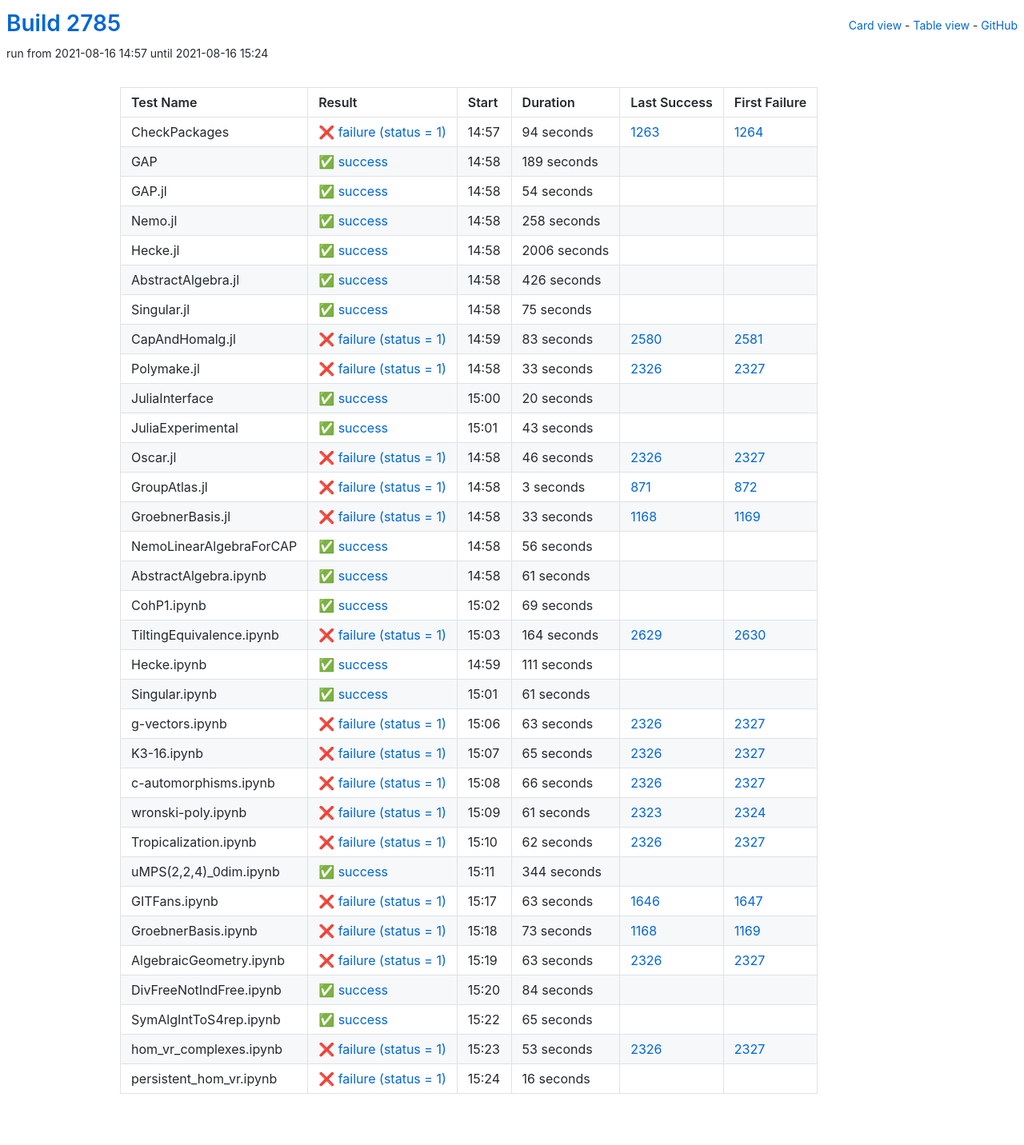
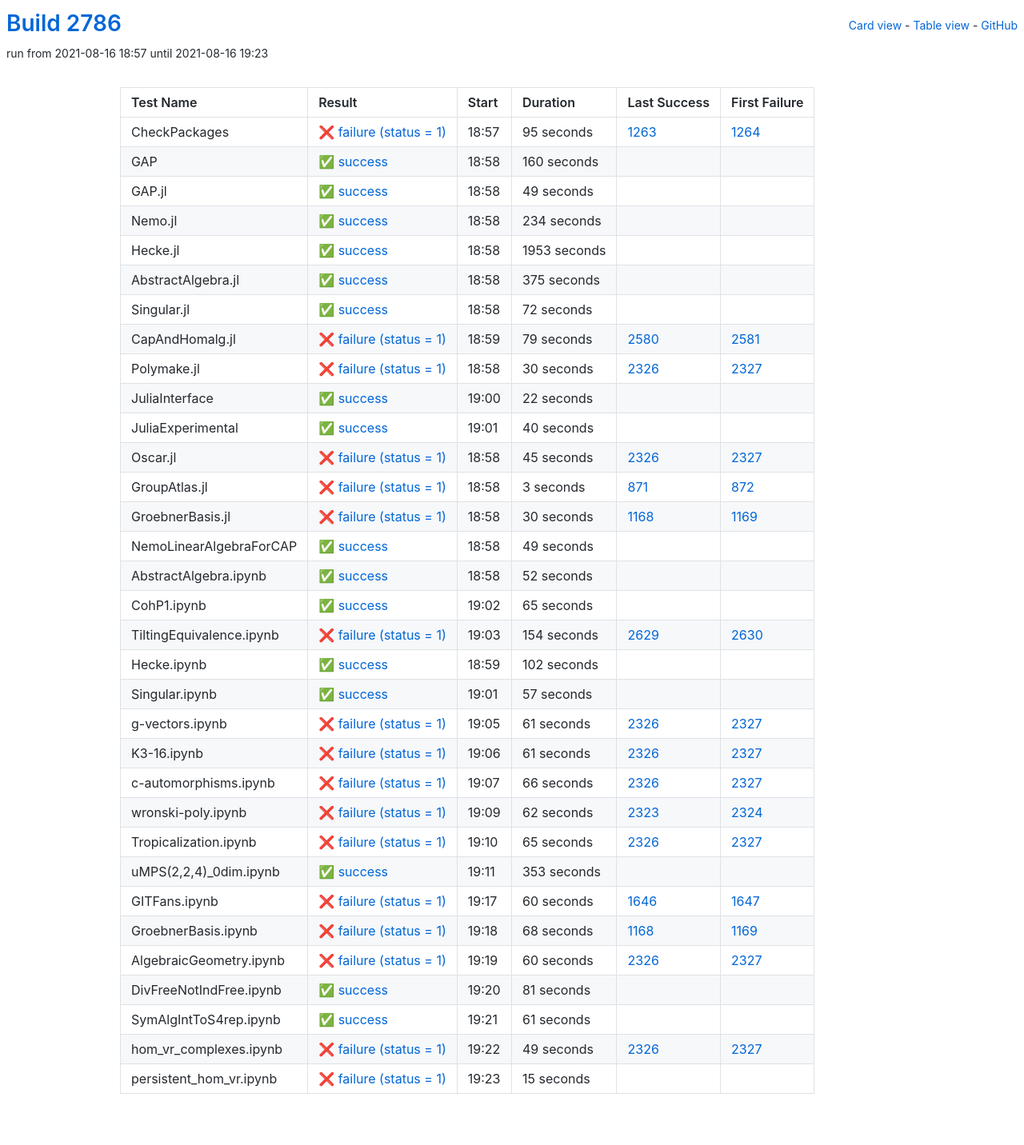
Before and after one commit to oscar-system/oscar-ci-status-stable, a Jekyll site: the page built from table.html, in a window 1280 px wide. Shown: the whole page at 80% size. Built offline with Jekyll 4.4.1, drawn with Linux system fonts in a browser that asks for light colours.

Commit message:
Build #2786

```diff
--- a/_data/ci.yml
+++ b/_data/ci.yml
@@ -1,6 +1,6 @@
 ---
-build: 2785
-build_url: https://oscarci.mathematik.uni-kl.de/job/oscar-stable/2785/
+build: 2786
+build_url: https://oscarci.mathematik.uni-kl.de/job/oscar-stable/2786/
 job: oscar-stable
 organization: oscar-system
 repo: oscar-ci-status-stable
@@ -8,152 +8,152 @@ repourl: https://github.com/oscar-system/oscar-ci-status-stable
 tests:
 - name: CheckPackages
   id: checkpackages
-  log: https://oscarci.mathematik.uni-kl.de/job/oscar-stable/2785/artifact/logs/build-2785/CheckPackages.log
-  start: 2021-08-16 14:57
+  log: https://oscarci.mathematik.uni-kl.de/job/oscar-stable/2786/artifact/logs/build-2786/CheckPackages.log
+  start: 2021-08-16 18:57
   success: false
   exitcode: 1
   status: failure
-  duration: 94
+  duration: 95
   last_success: 1263
   last_success_url: https://oscarci.mathematik.uni-kl.de/job/oscar-stable/1263/
   first_failure: 1264
   first_failure_url: https://oscarci.mathematik.uni-kl.de/job/oscar-stable/1264/
 - name: GAP
   id: gap
-  log: https://oscarci.mathematik.uni-kl.de/job/oscar-stable/2785/artifact/logs/build-2785/GAP.log
-  start: 2021-08-16 14:58
+  log: https://oscarci.mathematik.uni-kl.de/job/oscar-stable/2786/artifact/logs/build-2786/GAP.log
+  start: 2021-08-16 18:58
   success: true
   exitcode: 0
   status: success
-  duration: 189
+  duration: 160
   last_success: false
   last_success_url:
   first_failure: false
   first_failure_url:
 - name: GAP.jl
   id: gap-jl
-  log: https://oscarci.mathematik.uni-kl.de/job/oscar-stable/2785/artifact/logs/build-2785/GAP.jl.log
-  start: 2021-08-16 14:58
+  log: https://oscarci.mathematik.uni-kl.de/job/oscar-stable/2786/artifact/logs/build-2786/GAP.jl.log
+  start: 2021-08-16 18:58
   success: true
   exitcode: 0
   status: success
-  duration: 54
+  duration: 49
   last_success: false
   last_success_url:
   first_failure: false
   first_failure_url:
 - name: Nemo.jl
   id: nemo-jl
-  log: https://oscarci.mathematik.uni-kl.de/job/oscar-stable/2785/artifact/logs/build-2785/Nemo.jl.log
-  start: 2021-08-16 14:58
+  log: https://oscarci.mathematik.uni-kl.de/job/oscar-stable/2786/artifact/logs/build-2786/Nemo.jl.log
+  start: 2021-08-16 18:58
   success: true
   exitcode: 0
   status: success
-  duration: 258
+  duration: 234
   last_success: false
   last_success_url:
   first_failure: false
   first_failure_url:
 - name: Hecke.jl
   id: hecke-jl
-  log: https://oscarci.mathematik.uni-kl.de/job/oscar-stable/2785/artifact/logs/build-2785/Hecke.jl.log
-  start: 2021-08-16 14:58
+  log: https://oscarci.mathematik.uni-kl.de/job/oscar-stable/2786/artifact/logs/build-2786/Hecke.jl.log
+  start: 2021-08-16 18:58
   success: true
   exitcode: 0
   status: success
-  duration: 2006
+  duration: 1953
   last_success: false
   last_success_url:
   first_failure: false
   first_failure_url:
 - name: AbstractAlgebra.jl
   id: abstractalgebra-jl
-  log: https://oscarci.mathematik.uni-kl.de/job/oscar-stable/2785/artifact/logs/build-2785/AbstractAlgebra.jl.log
-  start: 2021-08-16 14:58
+  log: https://oscarci.mathematik.uni-kl.de/job/oscar-stable/2786/artifact/logs/build-2786/AbstractAlgebra.jl.log
+  start: 2021-08-16 18:58
   success: true
   exitcode: 0
   status: success
-  duration: 426
+  duration: 375
   last_success: false
   last_success_url:
   first_failure: false
   first_failure_url:
 - name: Singular.jl
   id: singular-jl
-  log: https://oscarci.mathematik.uni-kl.de/job/oscar-stable/2785/artifact/logs/build-2785/Singular.jl.log
-  start: 2021-08-16 14:58
+  log: https://oscarci.mathematik.uni-kl.de/job/oscar-stable/2786/artifact/logs/build-2786/Singular.jl.log
+  start: 2021-08-16 18:58
   success: true
   exitcode: 0
   status: success
-  duration: 75
+  duration: 72
   last_success: false
   last_success_url:
   first_failure: false
   first_failure_url:
 - name: CapAndHomalg.jl
   id: capandhomalg-jl
-  log: https://oscarci.mathematik.uni-kl.de/job/oscar-stable/2785/artifact/logs/build-2785/CapAndHomalg.jl.log
-  start: 2021-08-16 14:59
+  log: https://oscarci.mathematik.uni-kl.de/job/oscar-stable/2786/artifact/logs/build-2786/CapAndHomalg.jl.log
+  start: 2021-08-16 18:59
   success: false
   exitcode: 1
   status: failure
-  duration: 83
+  duration: 79
   last_success: 2580
   last_success_url: https://oscarci.mathematik.uni-kl.de/job/oscar-stable/2580/
   first_failure: 2581
   first_failure_url: https://oscarci.mathematik.uni-kl.de/job/oscar-stable/2581/
 - name: Polymake.jl
   id: polymake-jl
-  log: https://oscarci.mathematik.uni-kl.de/job/oscar-stable/2785/artifact/logs/build-2785/Polymake.jl.log
-  start: 2021-08-16 14:58
+  log: https://oscarci.mathematik.uni-kl.de/job/oscar-stable/2786/artifact/logs/build-2786/Polymake.jl.log
+  start: 2021-08-16 18:58
   success: false
   exitcode: 1
   status: failure
-  duration: 33
+  duration: 30
   last_success: 2326
   last_success_url: https://oscarci.mathematik.uni-kl.de/job/oscar-stable/2326/
   first_failure: 2327
   first_failure_url: https://oscarci.mathematik.uni-kl.de/job/oscar-stable/2327/
 - name: JuliaInterface
   id: juliainterface
-  log: https://oscarci.mathematik.uni-kl.de/job/oscar-stable/2785/artifact/logs/build-2785/JuliaInterface.log
-  start: 2021-08-16 15:00
+  log: https://oscarci.mathematik.uni-kl.de/job/oscar-stable/2786/artifact/logs/build-2786/JuliaInterface.log
+  start: 2021-08-16 19:00
   success: true
   exitcode: 0
   status: success
-  duration: 20
+  duration: 22
   last_success: false
   last_success_url:
   first_failure: false
   first_failure_url:
 - name: JuliaExperimental
   id: juliaexperimental
-  log: https://oscarci.mathematik.uni-kl.de/job/oscar-stable/2785/artifact/logs/build-2785/JuliaExperimental.log
-  start: 2021-08-16 15:01
+  log: https://oscarci.mathematik.uni-kl.de/job/oscar-stable/2786/artifact/logs/build-2786/JuliaExperimental.log
+  start: 2021-08-16 19:01
   success: true
   exitcode: 0
   status: success
-  duration: 43
+  duration: 40
   last_success: false
   last_success_url:
   first_failure: false
   first_failure_url:
 - name: Oscar.jl
   id: oscar-jl
-  log: https://oscarci.mathematik.uni-kl.de/job/oscar-stable/2785/artifact/logs/build-2785/Oscar.jl.log
-  start: 2021-08-16 14:58
+  log: https://oscarci.mathematik.uni-kl.de/job/oscar-stable/2786/artifact/logs/build-2786/Oscar.jl.log
+  start: 2021-08-16 18:58
   success: false
   exitcode: 1
   status: failure
-  duration: 46
+  duration: 45
   last_success: 2326
   last_success_url: https://oscarci.mathematik.uni-kl.de/job/oscar-stable/2326/
   first_failure: 2327
   first_failure_url: https://oscarci.mathematik.uni-kl.de/job/oscar-stable/2327/
 - name: GroupAtlas.jl
   id: groupatlas-jl
-  log: https://oscarci.mathematik.uni-kl.de/job/oscar-stable/2785/artifact/logs/build-2785/GroupAtlas.jl.log
-  start: 2021-08-16 14:58
+  log: https://oscarci.mathematik.uni-kl.de/job/oscar-stable/2786/artifact/logs/build-2786/GroupAtlas.jl.log
+  start: 2021-08-16 18:58
   success: false
   exitcode: 1
   status: failure
@@ -164,116 +164,116 @@ tests:
   first_failure_url: https://oscarci.mathematik.uni-kl.de/job/oscar-stable/872/
 - name: GroebnerBasis.jl
   id: groebnerbasis-jl
-  log: https://oscarci.mathematik.uni-kl.de/job/oscar-stable/2785/artifact/logs/build-2785/GroebnerBasis.jl.log
-  start: 2021-08-16 14:58
+  log: https://oscarci.mathematik.uni-kl.de/job/oscar-stable/2786/artifact/logs/build-2786/GroebnerBasis.jl.log
+  start: 2021-08-16 18:58
   success: false
   exitcode: 1
   status: failure
-  duration: 33
+  duration: 30
   last_success: 1168
   last_success_url: https://oscarci.mathematik.uni-kl.de/job/oscar-stable/1168/
   first_failure: 1169
   first_failure_url: https://oscarci.mathematik.uni-kl.de/job/oscar-stable/1169/
 - name: NemoLinearAlgebraForCAP
   id: nemolinearalgebraforcap
-  log: https://oscarci.mathematik.uni-kl.de/job/oscar-stable/2785/artifact/logs/build-2785/NemoLinearAlgebraForCAP.log
-  start: 2021-08-16 14:58
+  log: https://oscarci.mathematik.uni-kl.de/job/oscar-stable/2786/artifact/logs/build-2786/NemoLinearAlgebraForCAP.log
+  start: 2021-08-16 18:58
   success: true
   exitcode: 0
   status: success
-  duration: 56
+  duration: 49
   last_success: false
   last_success_url:
   first_failure: false
   first_failure_url:
 - name: AbstractAlgebra.ipynb
   id: abstractalgebra-ipynb
-  log: https://oscarci.mathematik.uni-kl.de/job/oscar-stable/2785/artifact/logs/build-2785/AbstractAlgebra.ipynb.log
-  start: 2021-08-16 14:58
+  log: https://oscarci.mathematik.uni-kl.de/job/oscar-stable/2786/artifact/logs/build-2786/AbstractAlgebra.ipynb.log
+  start: 2021-08-16 18:58
   success: true
   exitcode: 0
   status: success
-  duration: 61
+  duration: 52
   last_success: false
   last_success_url:
   first_failure: false
   first_failure_url:
 - name: CohP1.ipynb
   id: cohp1-ipynb
-  log: https://oscarci.mathematik.uni-kl.de/job/oscar-stable/2785/artifact/logs/build-2785/CohP1.ipynb.log
-  start: 2021-08-16 15:02
+  log: https://oscarci.mathematik.uni-kl.de/job/oscar-stable/2786/artifact/logs/build-2786/CohP1.ipynb.log
+  start: 2021-08-16 19:02
   success: true
   exitcode: 0
   status: success
-  duration: 69
+  duration: 65
   last_success: false
   last_success_url:
   first_failure: false
   first_failure_url:
 - name: TiltingEquivalence.ipynb
   id: tiltingequivalence-ipynb
-  log: https://oscarci.mathematik.uni-kl.de/job/oscar-stable/2785/artifact/logs/build-2785/TiltingEquivalence.ipynb.log
-  start: 2021-08-16 15:03
+  log: https://oscarci.mathematik.uni-kl.de/job/oscar-stable/2786/artifact/logs/build-2786/TiltingEquivalence.ipynb.log
+  start: 2021-08-16 19:03
   success: false
   exitcode: 1
   status: failure
-  duration: 164
+  duration: 154
   last_success: 2629
   last_success_url: https://oscarci.mathematik.uni-kl.de/job/oscar-stable/2629/
   first_failure: 2630
   first_failure_url: https://oscarci.mathematik.uni-kl.de/job/oscar-stable/2630/
 - name: Hecke.ipynb
   id: hecke-ipynb
-  log: https://oscarci.mathematik.uni-kl.de/job/oscar-stable/2785/artifact/logs/build-2785/Hecke.ipynb.log
-  start: 2021-08-16 14:59
+  log: https://oscarci.mathematik.uni-kl.de/job/oscar-stable/2786/artifact/logs/build-2786/Hecke.ipynb.log
+  start: 2021-08-16 18:59
   success: true
   exitcode: 0
   status: success
-  duration: 111
+  duration: 102
   last_success: false
   last_success_url:
   first_failure: false
   first_failure_url:
 - name: Singular.ipynb
   id: singular-ipynb
-  log: https://oscarci.mathematik.uni-kl.de/job/oscar-stable/2785/artifact/logs/build-2785/Singular.ipynb.log
-  start: 2021-08-16 15:01
+  log: https://oscarci.mathematik.uni-kl.de/job/oscar-stable/2786/artifact/logs/build-2786/Singular.ipynb.log
+  start: 2021-08-16 19:01
   success: true
   exitcode: 0
   status: success
-  duration: 61
+  duration: 57
   last_success: false
   last_success_url:
   first_failure: false
   first_failure_url:
 - name: g-vectors.ipynb
   id: g-vectors-ipynb
-  log: https://oscarci.mathematik.uni-kl.de/job/oscar-stable/2785/artifact/logs/build-2785/g-vectors.ipynb.log
-  start: 2021-08-16 15:06
+  log: https://oscarci.mathematik.uni-kl.de/job/oscar-stable/2786/artifact/logs/build-2786/g-vectors.ipynb.log
+  start: 2021-08-16 19:05
   success: false
   exitcode: 1
   status: failure
-  duration: 63
+  duration: 61
   last_success: 2326
   last_success_url: https://oscarci.mathematik.uni-kl.de/job/oscar-stable/2326/
   first_failure: 2327
   first_failure_url: https://oscarci.mathematik.uni-kl.de/job/oscar-stable/2327/
 - name: K3-16.ipynb
   id: k3-16-ipynb
-  log: https://oscarci.mathematik.uni-kl.de/job/oscar-stable/2785/artifact/logs/build-2785/K3-16.ipynb.log
-  start: 2021-08-16 15:07
+  log: https://oscarci.mathematik.uni-kl.de/job/oscar-stable/2786/artifact/logs/build-2786/K3-16.ipynb.log
+  start: 2021-08-16 19:06
   success: false
   exitcode: 1
   status: failure
-  duration: 65
+  duration: 61
   last_success: 2326
   last_success_url: https://oscarci.mathematik.uni-kl.de/job/oscar-stable/2326/
   first_failure: 2327
   first_failure_url: https://oscarci.mathematik.uni-kl.de/job/oscar-stable/2327/
 - name: c-automorphisms.ipynb
   id: c-automorphisms-ipynb
-  log: https://oscarci.mathematik.uni-kl.de/job/oscar-stable/2785/artifact/logs/build-2785/c-automorphisms.ipynb.log
-  start: 2021-08-16 15:08
+  log: https://oscarci.mathematik.uni-kl.de/job/oscar-stable/2786/artifact/logs/build-2786/c-automorphisms.ipynb.log
+  start: 2021-08-16 19:07
   success: false
   exitcode: 1
   status: failure
@@ -284,120 +284,120 @@ tests:
   first_failure_url: https://oscarci.mathematik.uni-kl.de/job/oscar-stable/2327/
 - name: wronski-poly.ipynb
   id: wronski-poly-ipynb
-  log: https://oscarci.mathematik.uni-kl.de/job/oscar-stable/2785/artifact/logs/build-2785/wronski-poly.ipynb.log
-  start: 2021-08-16 15:09
+  log: https://oscarci.mathematik.uni-kl.de/job/oscar-stable/2786/artifact/logs/build-2786/wronski-poly.ipynb.log
+  start: 2021-08-16 19:09
   success: false
   exitcode: 1
   status: failure
-  duration: 61
+  duration: 62
   last_success: 2323
   last_success_url: https://oscarci.mathematik.uni-kl.de/job/oscar-stable/2323/
   first_failure: 2324
   first_failure_url: https://oscarci.mathematik.uni-kl.de/job/oscar-stable/2324/
 - name: Tropicalization.ipynb
   id: tropicalization-ipynb
-  log: https://oscarci.mathematik.uni-kl.de/job/oscar-stable/2785/artifact/logs/build-2785/Tropicalization.ipynb.log
-  start: 2021-08-16 15:10
+  log: https://oscarci.mathematik.uni-kl.de/job/oscar-stable/2786/artifact/logs/build-2786/Tropicalization.ipynb.log
+  start: 2021-08-16 19:10
   success: false
   exitcode: 1
   status: failure
-  duration: 62
+  duration: 65
   last_success: 2326
   last_success_url: https://oscarci.mathematik.uni-kl.de/job/oscar-stable/2326/
   first_failure: 2327
   first_failure_url: https://oscarci.mathematik.uni-kl.de/job/oscar-stable/2327/
 - name: uMPS(2,2,4)_0dim.ipynb
   id: umps-2-2-4-0dim-ipynb
-  log: https://oscarci.mathematik.uni-kl.de/job/oscar-stable/2785/artifact/logs/build-2785/uMPS-2-2-4-_0dim.ipynb.log
-  start: 2021-08-16 15:11
+  log: https://oscarci.mathematik.uni-kl.de/job/oscar-stable/2786/artifact/logs/build-2786/uMPS-2-2-4-_0dim.ipynb.log
+  start: 2021-08-16 19:11
   success: true
   exitcode: 0
   status: success
-  duration: 344
+  duration: 353
   last_success: false
   last_success_url:
   first_failure: false
   first_failure_url:
 - name: GITFans.ipynb
   id: gitfans-ipynb
-  log: https://oscarci.mathematik.uni-kl.de/job/oscar-stable/2785/artifact/logs/build-2785/GITFans.ipynb.log
-  start: 2021-08-16 15:17
+  log: https://oscarci.mathematik.uni-kl.de/job/oscar-stable/2786/artifact/logs/build-2786/GITFans.ipynb.log
+  start: 2021-08-16 19:17
   success: false
   exitcode: 1
   status: failure
-  duration: 63
+  duration: 60
   last_success: 1646
   last_success_url: https://oscarci.mathematik.uni-kl.de/job/oscar-stable/1646/
   first_failure: 1647
   first_failure_url: https://oscarci.mathematik.uni-kl.de/job/oscar-stable/1647/
 - name: GroebnerBasis.ipynb
   id: groebnerbasis-ipynb
-  log: https://oscarci.mathematik.uni-kl.de/job/oscar-stable/2785/artifact/logs/build-2785/GroebnerBasis.ipynb.log
-  start: 2021-08-16 15:18
+  log: https://oscarci.mathematik.uni-kl.de/job/oscar-stable/2786/artifact/logs/build-2786/GroebnerBasis.ipynb.log
+  start: 2021-08-16 19:18
   success: false
   exitcode: 1
   status: failure
-  duration: 73
+  duration: 68
   last_success: 1168
   last_success_url: https://oscarci.mathematik.uni-kl.de/job/oscar-stable/1168/
   first_failure: 1169
   first_failure_url: https://oscarci.mathematik.uni-kl.de/job/oscar-stable/1169/
 - name: AlgebraicGeometry.ipynb
   id: algebraicgeometry-ipynb
-  log: https://oscarci.mathematik.uni-kl.de/job/oscar-stable/2785/artifact/logs/build-2785/AlgebraicGeometry.ipynb.log
-  start: 2021-08-16 15:19
+  log: https://oscarci.mathematik.uni-kl.de/job/oscar-stable/2786/artifact/logs/build-2786/AlgebraicGeometry.ipynb.log
+  start: 2021-08-16 19:19
   success: false
   exitcode: 1
   status: failure
-  duration: 63
+  duration: 60
   last_success: 2326
   last_success_url: https://oscarci.mathematik.uni-kl.de/job/oscar-stable/2326/
   first_failure: 2327
   first_failure_url: https://oscarci.mathematik.uni-kl.de/job/oscar-stable/2327/
 - name: DivFreeNotIndFree.ipynb
   id: divfreenotindfree-ipynb
-  log: https://oscarci.mathematik.uni-kl.de/job/oscar-stable/2785/artifact/logs/build-2785/DivFreeNotIndFree.ipynb.log
-  start: 2021-08-16 15:20
+  log: https://oscarci.mathematik.uni-kl.de/job/oscar-stable/2786/artifact/logs/build-2786/DivFreeNotIndFree.ipynb.log
+  start: 2021-08-16 19:20
   success: true
   exitcode: 0
   status: success
-  duration: 84
+  duration: 81
   last_success: false
   last_success_url:
   first_failure: false
   first_failure_url:
 - name: SymAlgIntToS4rep.ipynb
   id: symalginttos4rep-ipynb
-  log: https://oscarci.mathematik.uni-kl.de/job/oscar-stable/2785/artifact/logs/build-2785/SymAlgIntToS4rep.ipynb.log
-  start: 2021-08-16 15:22
+  log: https://oscarci.mathematik.uni-kl.de/job/oscar-stable/2786/artifact/logs/build-2786/SymAlgIntToS4rep.ipynb.log
+  start: 2021-08-16 19:21
   success: true
   exitcode: 0
   status: success
-  duration: 65
+  duration: 61
   last_success: false
   last_success_url:
   first_failure: false
   first_failure_url:
 - name: hom_vr_complexes.ipynb
   id: hom-vr-complexes-ipynb
-  log: https://oscarci.mathematik.uni-kl.de/job/oscar-stable/2785/artifact/logs/build-2785/hom_vr_complexes.ipynb.log
-  start: 2021-08-16 15:23
+  log: https://oscarci.mathematik.uni-kl.de/job/oscar-stable/2786/artifact/logs/build-2786/hom_vr_complexes.ipynb.log
+  start: 2021-08-16 19:22
   success: false
   exitcode: 1
   status: failure
-  duration: 53
+  duration: 49
   last_success: 2326
   last_success_url: https://oscarci.mathematik.uni-kl.de/job/oscar-stable/2326/
   first_failure: 2327
   first_failure_url: https://oscarci.mathematik.uni-kl.de/job/oscar-stable/2327/
 - name: persistent_hom_vr.ipynb
   id: persistent-hom-vr-ipynb
-  log: https://oscarci.mathematik.uni-kl.de/job/oscar-stable/2785/artifact/logs/build-2785/persistent_hom_vr.ipynb.log
-  start: 2021-08-16 15:24
+  log: https://oscarci.mathematik.uni-kl.de/job/oscar-stable/2786/artifact/logs/build-2786/persistent_hom_vr.ipynb.log
+  start: 2021-08-16 19:23
   success: false
   exitcode: 1
   status: failure
-  duration: 16
+  duration: 15
   last_success: false
   last_success_url:
   first_failure: false
```
Also changed, not shown: README.md.
